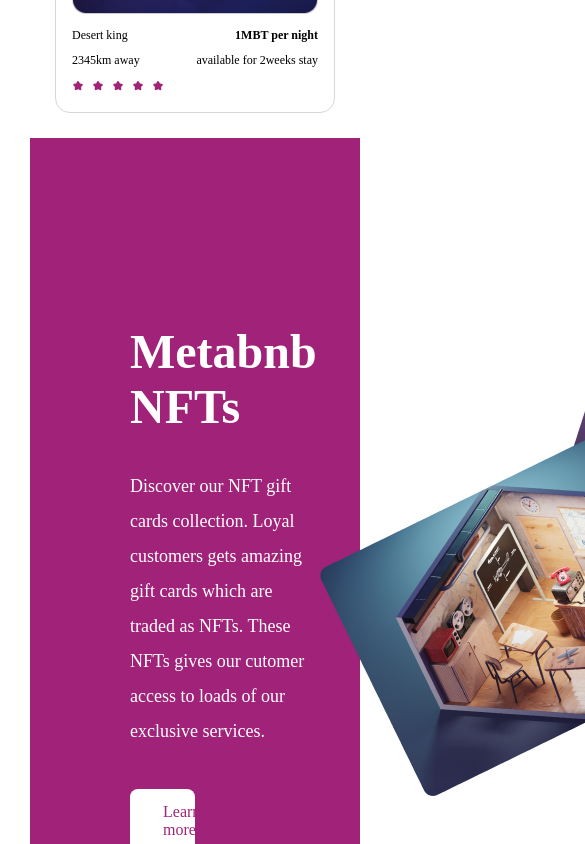
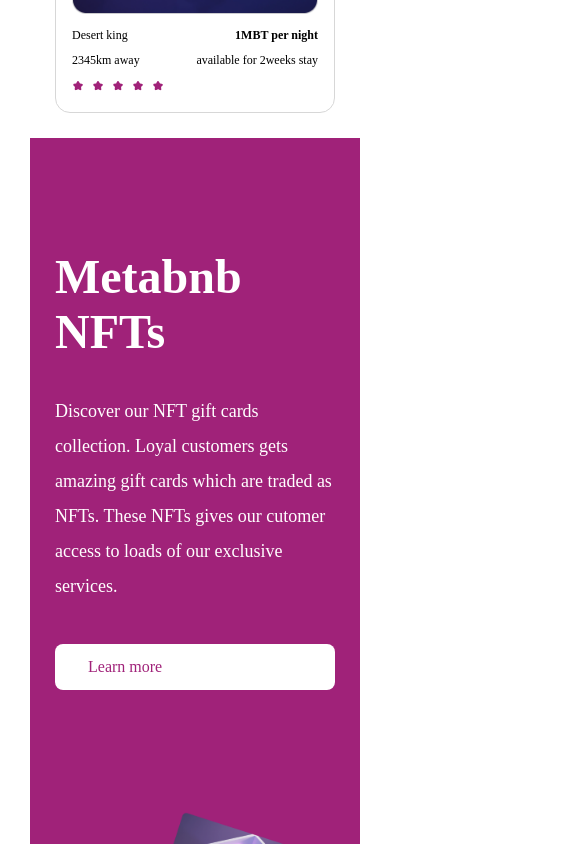
Before and after one commit to ShuaibuMaryam/hng-metabnb, a React (Create React App) app: page / in a window 390 px wide. Shown: the part 4900-5744 px from the top of the page, 585 px wide, since content can reach past the window. Built offline with nearby package versions, Linux system fonts and the light colour scheme; the HTML template or start-up script is replaced by a standard one; a web font is replaced by a local one.

Commit message:
style: added media queries to make nft component responsive

```diff
--- a/src/Styles/nfts.css
+++ b/src/Styles/nfts.css
@@ -1,7 +1,5 @@
 .nfts{
     display: flex;
-    /* gap: 122px; */
-    /* justify-content: space-between; */
     padding: 100px 100px 0 100px;
     background: linear-gradient(90deg, #A02279 11.45%, #A02279 11.45%);
 }
@@ -36,3 +34,30 @@
     border-radius: 8px;
     margin-top: 40px;
 }
+
+
+
+
+
+@media screen and (max-width: 768px) {
+    .nfts{
+        flex-direction: column;
+        gap: 122px;
+        padding: 25px;
+    }
+
+    .nft-image{
+        display: flex;
+        justify-content: center;
+        width: 100%;
+    }
+
+    .nft-image > img{
+        width: 100%;
+    }
+
+    .nft-text a{
+        /* padding: 14px 33px; */
+        width: 100%;
+    }
+}
```
